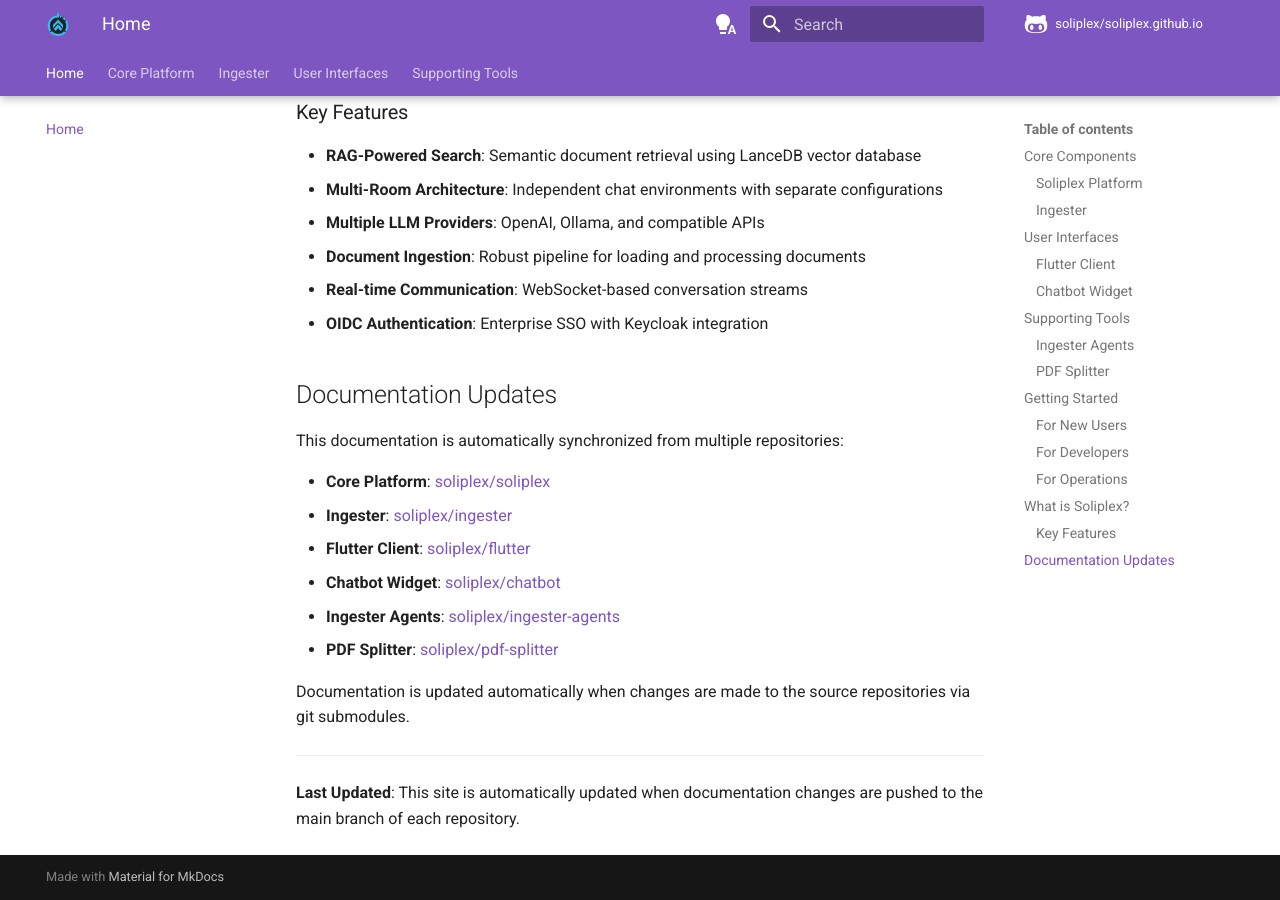
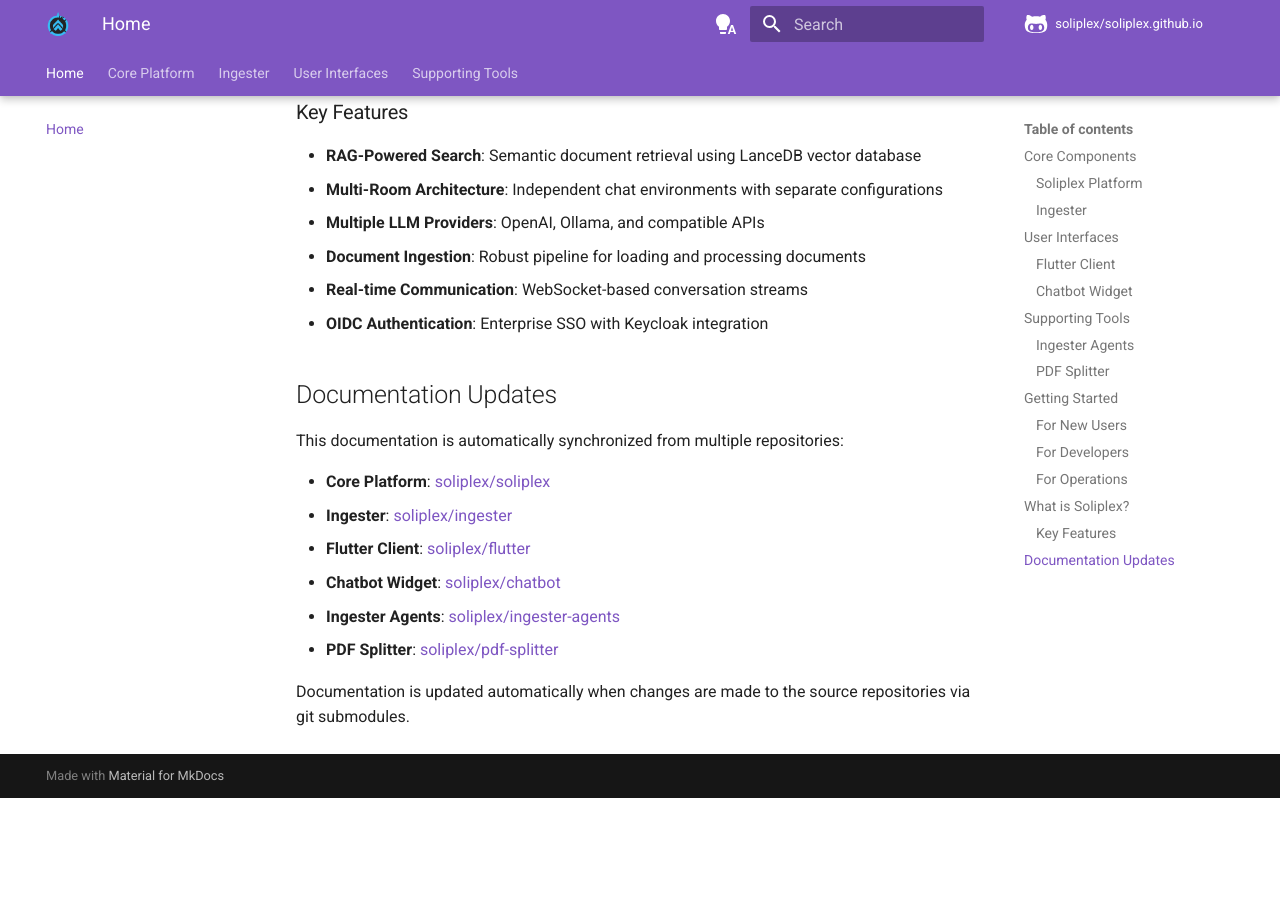
Before and after one commit to soliplex/soliplex.github.io, an MkDocs documentation site: the page built from docs/index.md, in a window 1280 px wide and 900 px high, scrolled down 2145 px. Built offline with MkDocs 1.6.1 and Material for MkDocs 9.7.7, drawn with Linux system fonts in a browser that asks for light colours; comment, search, counter and statistics services are not loaded; after the commit the page ends 2943 px from its top, so only the background shows below that.

Commit message:
remove duplicate modification

```diff
--- a/docs/index.md
+++ b/docs/index.md
@@ -111,7 +111,3 @@
 - **PDF Splitter**: [soliplex/pdf-splitter](https://github.com/soliplex/pdf-splitter)
 
 Documentation is updated automatically when changes are made to the source repositories via git submodules.
-
----
-
-**Last Updated**: This site is automatically updated when documentation changes are pushed to the main branch of each repository.
```
